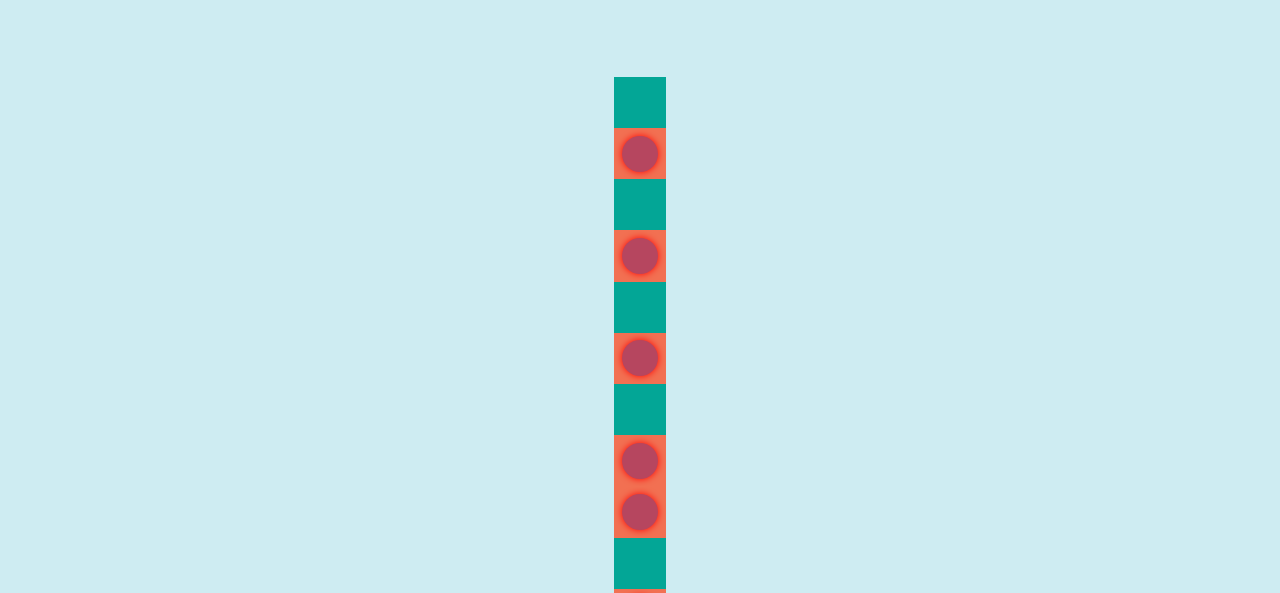
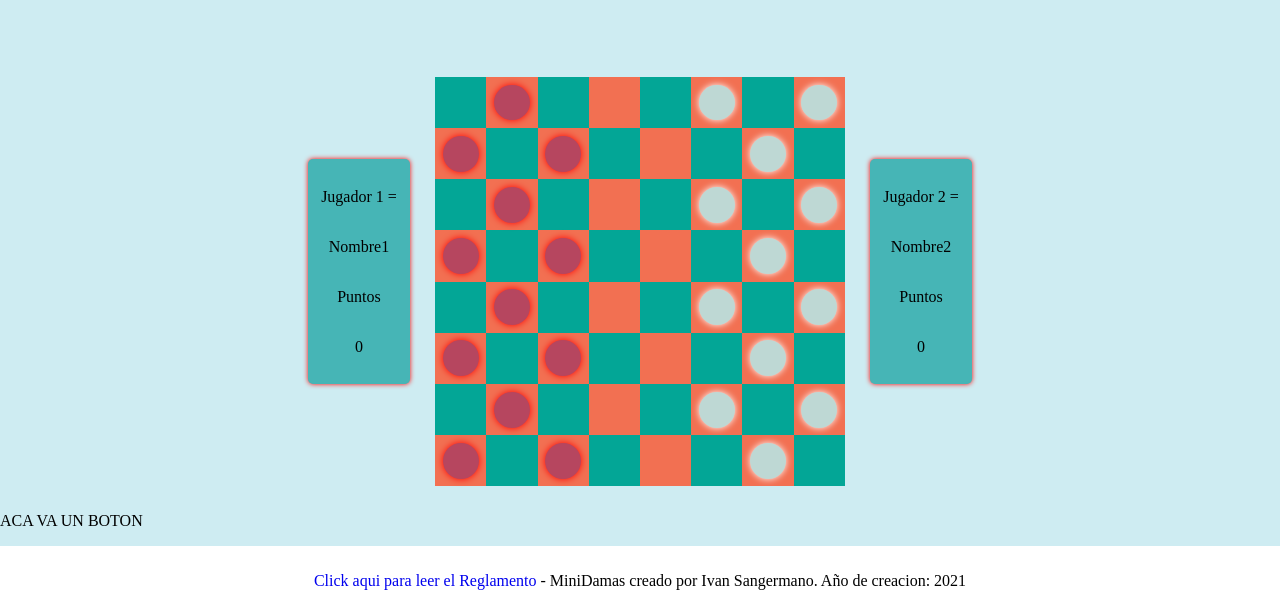
Before and after one commit to IvanSangermano/MiJuegoDeDamas, a plain HTML site: page Index.html in a window 1280 px wide. Shown: the part 191-784 px from the top of the page. Drawn offline with Linux system fonts and the light colour scheme.

Commit message:
3. Estilo del tablero arreglado

```diff
--- a/estilo.css
+++ b/estilo.css
@@ -45,7 +45,9 @@ section{
 
 #TableroDamas{
     display: flex;
-    flex-direction: column;
+    flex-direction: row;
+    width: 32vw;
+    height: 32vw;
     margin: 30px 0 10px 0;
     background-color: #035E73;
     border-radius: 5px;
@@ -56,7 +58,7 @@ section .contenedorJugadores{
     flex-direction: column;
     justify-content: center;
     align-items: center;
-    margin-right: 2vw;
+    margin: 0 2vw 0 2vw;
     border-radius: 5px;
     padding: 1vw;
     background-color: #46B5B6;
```
